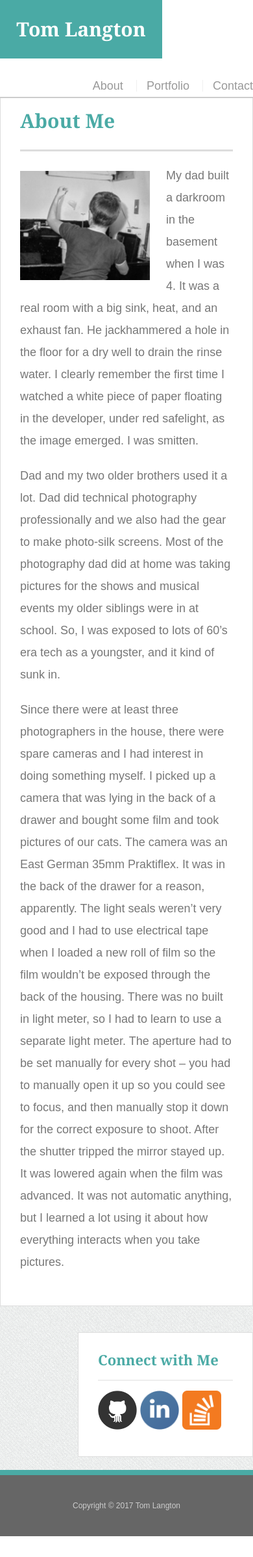
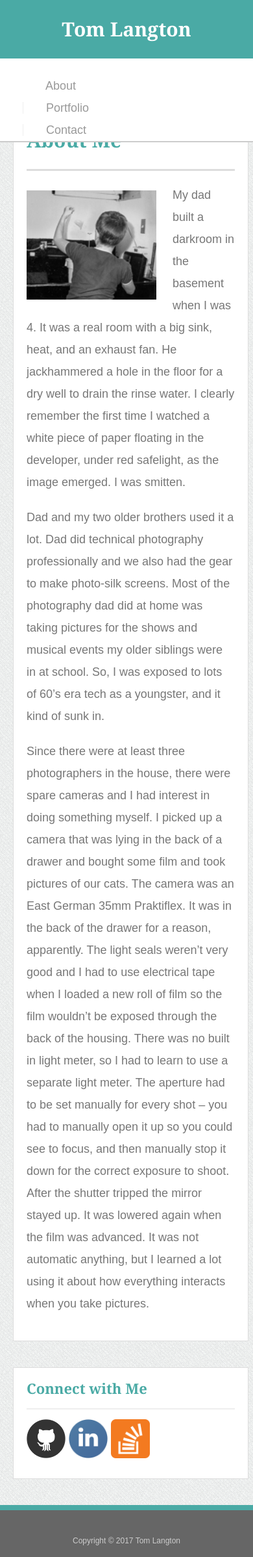
Before and after one commit to tlangton/Responsive-Portfolio, a PHP site: page /index.php in a window 390 px wide. Shown: the top 2396 px of the page at 65% size. Before the commit the page ends 2364 px from the top, so only its background shows below. Run offline with PHP 8.4, Linux system fonts and the light colour scheme.

Commit message:
640 index good

```diff
--- a/assets/css/style.css
+++ b/assets/css/style.css
@@ -244,3 +244,55 @@ input[type=submit] {
   background: #4aaaa5;
   border: 0 none;
 }
+
+
+@media only screen and (max-width: 980px){
+
+
+}
+
+@media only screen and (max-width: 768px){
+
+
+}
+
+@media only screen and (max-width: 640px){
+.main-section {
+    padding: 20px;
+    margin: 20px ;
+    margin-right: 60px;
+    margin-top: 40px;
+    float: none;
+    width: 93%;
+  }
+
+  .sidebar {
+    padding: 20px;
+    width: 93%;
+    max-width: 100%;
+    float: none;
+    margin: 40px 60px 40px 20px;
+    /*margin-right: 60px;*/
+  }
+
+  #logo {
+    width: 100%;
+    height: 90px;
+    float: none;
+    display: block;
+  }
+
+  nav {
+    float: left;
+    margin-top: 25px;
+    display: block;
+    /*text-align: center;*/
+  }
+
+  nav a {
+    display: inline-block;
+    margin:  0 35px;
+    padding:  0 35px;
+  }
+
+}
```
